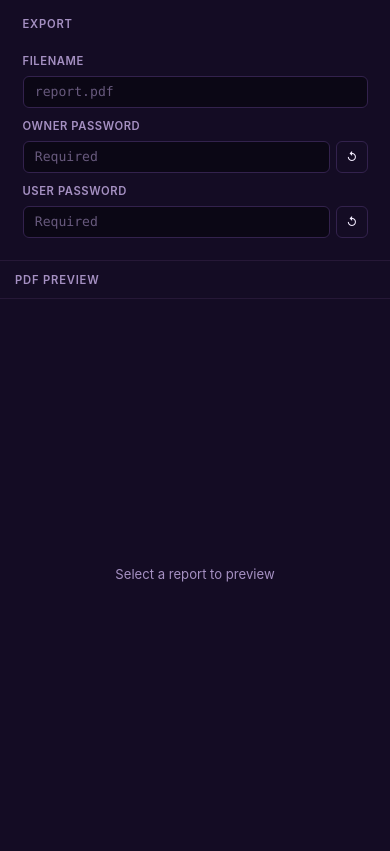
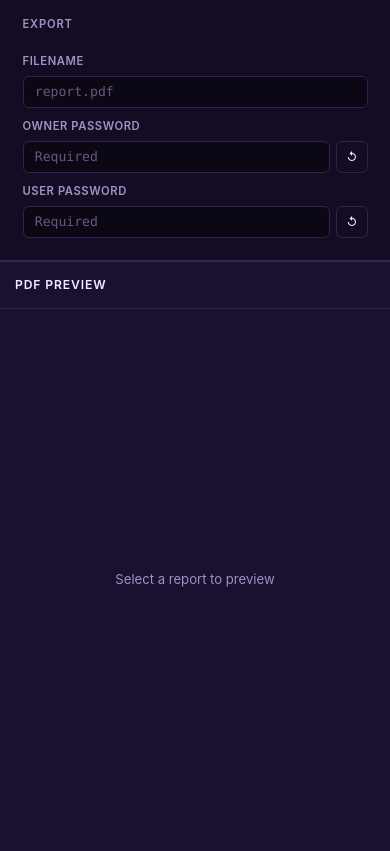
Before and after one commit to ValienteTechnologies/ghostbadger, a Flask app: template app/templates/dashboard/index.html in a window 390 px wide. Shown: the part 163-1014 px from the top of the page. Run offline with Flask 3, Linux system fonts and the light colour scheme; the template is opened without the code that fills it, so the values that code supplies are empty; parts of the project's set-up code (start-up, migrations or seed data) failed here and were passed over.

Commit message:
style: update PDF panel mobile layout with improved styling and header visibility

```diff
--- a/app/static/css/style.css
+++ b/app/static/css/style.css
@@ -1073,10 +1073,21 @@ a:hover { color: var(--color-accent-hv); text-decoration: underline; }
   /* ── Single-column project cards ────────────────────────── */
   .project-grid { grid-template-columns: 1fr; }
 
-  /* ── PDF panel: full width ───────────────────────────────── */
+  /* ── PDF panel: full width, clearly separated ───────────── */
   .pdf-panel {
     border-left: none;
-    border-top: 1px solid var(--color-border-2);
+    border-top: 2px solid var(--color-border);
+    background: var(--color-surface-2);
     height: 70vh;
   }
+
+  .pdf-panel__header {
+    padding: .875rem 1rem;
+    border-bottom-color: var(--color-border);
+  }
+
+  .pdf-panel__title {
+    color: var(--color-text);
+    font-size: .8125rem;
+  }
 }
```
